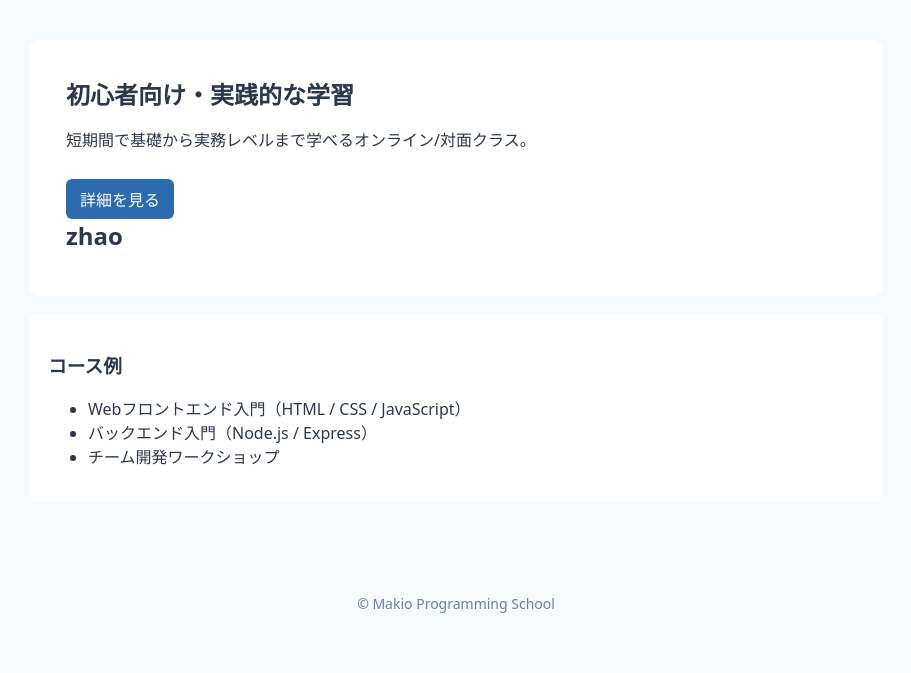
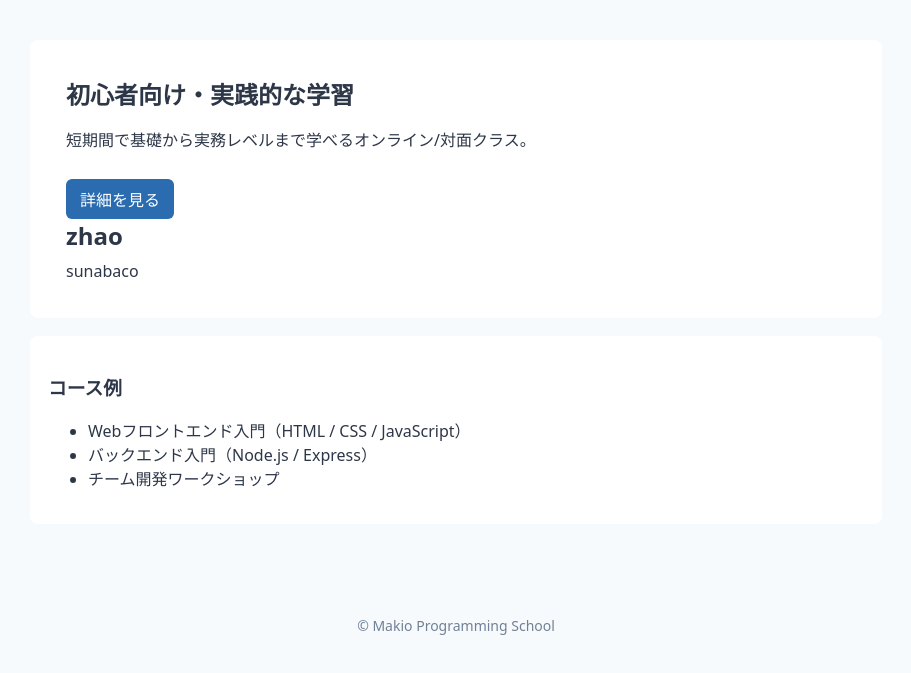
Before and after one commit to makimaki04192424-oss/24makioyakata, a plain HTML site: page index.html in a window 1280 px wide. Shown: the part 137-810 px from the top of the page, without its empty margins (184-1095 px from the left). Drawn offline with Linux system fonts and the light colour scheme; files that its build step writes are made by us from their sources; a script that the page names is missing.

Commit message:
sunabaco

```diff
--- a/index.html
+++ b/index.html
@@ -23,6 +23,7 @@
       <p>短期間で基礎から実務レベルまで学べるオンライン/対面クラス。</p>
       <a class="cta" href="about.html">詳細を見る</a>
       <h2>zhao</h2>
+      sunabaco
     </section>
 
     <section class="courses">
```
